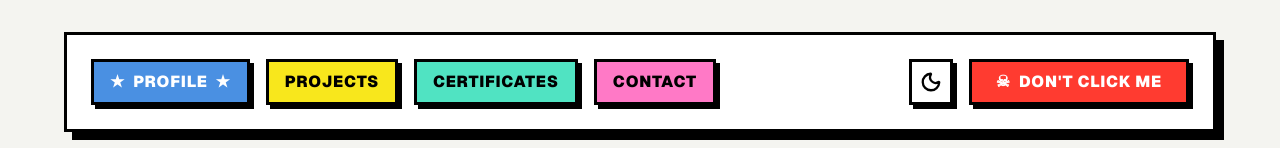
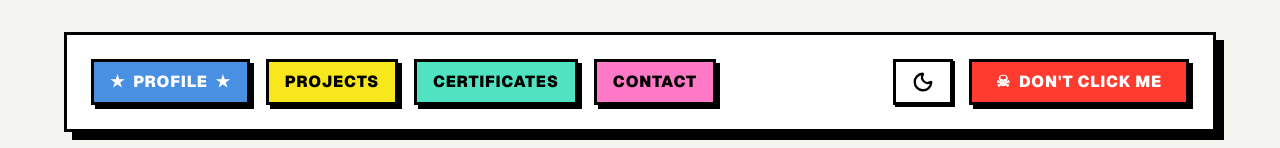
Before and after one commit to MakdumIbrohim/portfolio-v2, a Next.js app: page / in a window 1280 px wide. Shown: the top 148 px of the page. Built offline with nearby package versions, Linux system fonts and the light colour scheme.

Commit message:
feat: add theme toggle component for dark/light mode functionality.

```diff
--- a/components/theme-toggle.tsx
+++ b/components/theme-toggle.tsx
@@ -21,7 +21,7 @@ export function ThemeToggle() {
     return (
         <button
             onClick={() => setTheme(theme === "dark" ? "light" : "dark")}
-            className="border-[3px] border-black bg-white dark:bg-black dark:border-white p-2 shadow-[4px_4px_0_0_#000] dark:shadow-[4px_4px_0_0_#fff] hover:translate-y-[2px] hover:shadow-[2px_2px_0_0_#000] dark:hover:shadow-[2px_2px_0_0_#fff] cursor-pointer transition-all flex items-center justify-center"
+            className="border-[3px] border-black bg-white dark:bg-black dark:border-white px-3 sm:px-4 py-2 shadow-[2px_2px_0_0_#000] dark:shadow-[2px_2px_0_0_#fff] hover:translate-y-[2px] hover:shadow-[1px_1px_0_0_#000] dark:hover:shadow-[1px_1px_0_0_#fff] cursor-pointer transition-all flex items-center justify-center"
             aria-label="Toggle theme"
         >
             {theme === "dark" ? (
```
